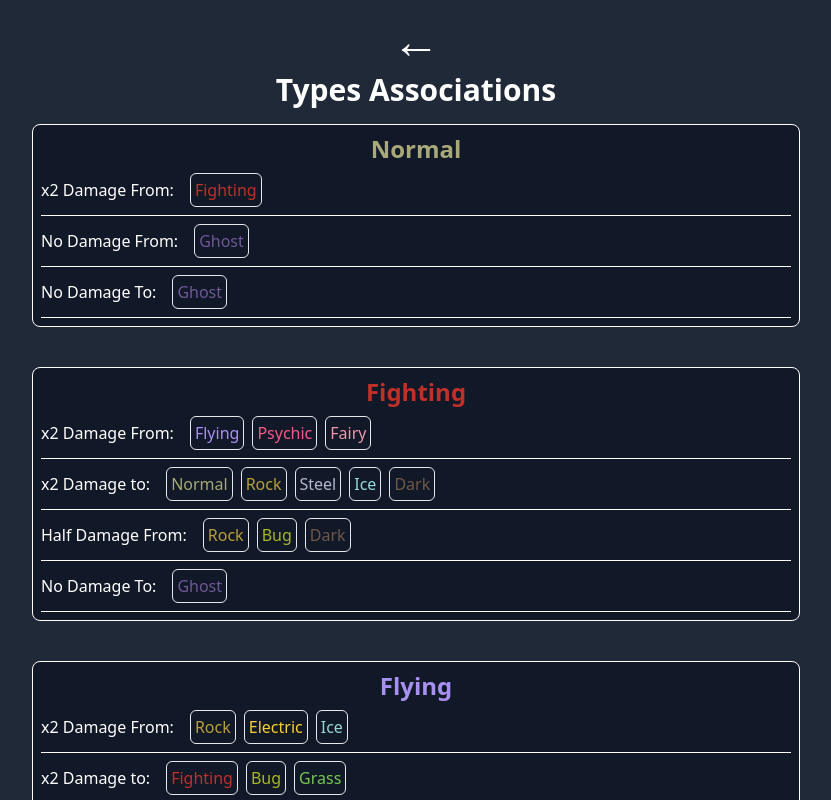
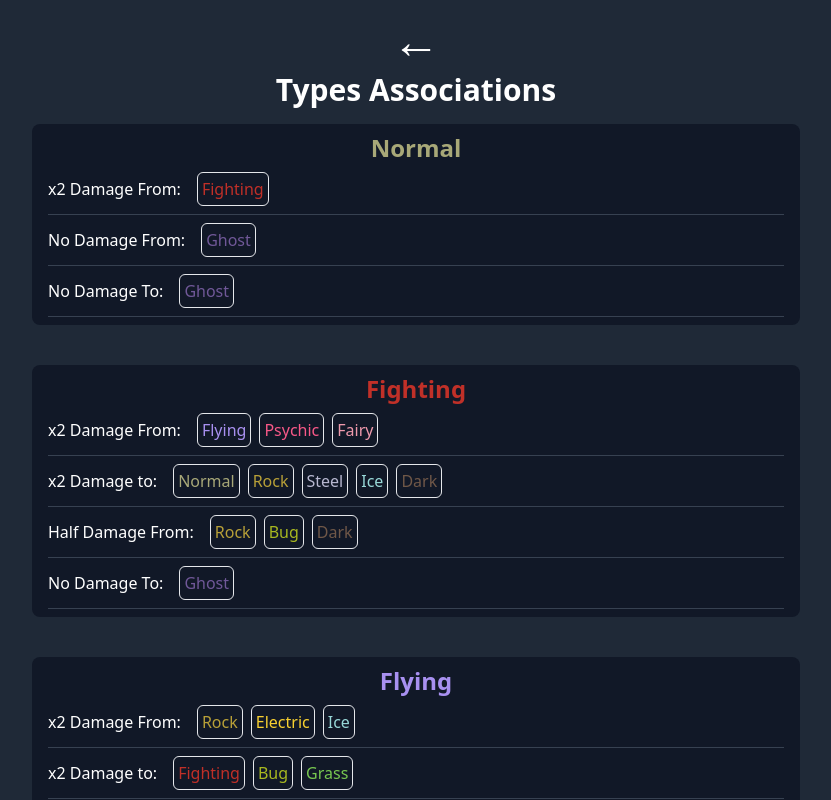
Before and after one commit to facuariasla/poke-tailwind, a React (Vite) app: page /#/types in a window 1280 px wide. Shown: the top 800 px of the page, without its empty margins (224-1055 px from the left). Built offline with nearby package versions, Linux system fonts and the light colour scheme.

Commit message:
anchor links added to TypeCard and PokeDetail type - dependency installed

```diff
--- a/package.json
+++ b/package.json
@@ -11,11 +11,13 @@
   "dependencies": {
     "react": "^18.2.0",
     "react-dom": "^18.2.0",
-    "react-router-dom": "^6.3.0"
+    "react-router-dom": "^6.3.0",
+    "react-router-hash-link": "^2.4.3"
   },
   "devDependencies": {
     "@types/react": "^18.0.17",
     "@types/react-dom": "^18.0.6",
+    "@types/react-router-hash-link": "^2.4.5",
     "@vitejs/plugin-react": "^2.0.1",
     "autoprefixer": "^10.4.8",
     "postcss": "^8.4.16",
--- a/src/components/TypeCard.tsx
+++ b/src/components/TypeCard.tsx
@@ -2,7 +2,7 @@
 
 const TypeCard = ({ cardData }: any) => {
   return (
-    <div className="bg-gray-900 flex flex-col gap-2 border border-white m:p-2 rounded-lg">
+    <div id={cardData.type} className="bg-gray-900 flex flex-col gap-2  px-4 py-2 rounded-lg">
       <div>
         <p className={`${cardData.type} text-2xl font-bold text-center`}>
           {cardData.type.charAt(0).toUpperCase() + cardData.type.slice(1)}
--- a/src/components/TypesRelCard.tsx
+++ b/src/components/TypesRelCard.tsx
@@ -1,6 +1,6 @@
 const TypesRelCard = ({ data, title }: any) => {
   return (
-    <div className="flex flex-col sm:flex-row items-center sm:gap-4 pb-2 border-b border-white">
+    <div className="flex flex-col sm:flex-row items-center sm:gap-4 pb-2 border-b border-gray-700">
       <p className="font-medium">{title}</p>
       {/* <div className="flex flex-row gap-2"> */}
       <div className="flex flex-wrap gap-2 justify-center">
--- a/src/pages/PokeDetail.tsx
+++ b/src/pages/PokeDetail.tsx
@@ -4,6 +4,8 @@
 import { getOnePokemon } from "../lib/pokeapi";
 import notfoundimg from "../assets/icon-poke.png";
 import SkillDetails from "../components/SkillDetails";
+
+import { HashLink } from "react-router-hash-link";
 
 const PokeDetail = () => {
   const [pokemonDetail, setPokemonDetail] = useState<any>();
@@ -37,13 +39,24 @@
                 <div className="flex flex-row gap-2 p-1">
                   {pokemonDetail?.types.map((el: any, index: number) => (
                     // {el.type.name}
-                    <div key={index} className={`${el.type.name} px-1 rounded-md`}>
-                      <Link to='/types'>
+                    <div key={index} className={`${el.type.name}`}>
+
+                      {/* <Link
+                        to={{ pathname: "/types", hash: `#${el.type.name}` }}
+                      >
+                        <p className="font-bold text-lg transition hover:opacity-80">
+                          {el.type.name.charAt(0).toUpperCase() +
+                            el.type.name.slice(1)}{" "}
+                          →
+                        </p>
+                      </Link> */}
+                      <HashLink to={`/types#${el.type.name}`}>
                       <p className="font-bold text-lg transition hover:opacity-80">
-                        {el.type.name.charAt(0).toUpperCase() +
-                          el.type.name.slice(1)}
-                      </p>
-                      </Link>
+                          {el.type.name.charAt(0).toUpperCase() +
+                            el.type.name.slice(1)}{" "}
+                          →
+                        </p>
+                      </HashLink>
                     </div>
                   ))}
                 </div>
--- a/src/pages/TypePage.tsx
+++ b/src/pages/TypePage.tsx
@@ -1,6 +1,5 @@
-import { Link, useNavigate } from "react-router-dom";
+import { useNavigate } from "react-router-dom";
 import TypeCard from "../components/TypeCard";
-import TypesRelCard from "../components/TypesRelCard";
 import { TypesRelations } from "../types";
 
 const TypePage = () => {
```
Also changed, not shown: 1 other file (tests, documents, lock files or other folders).
